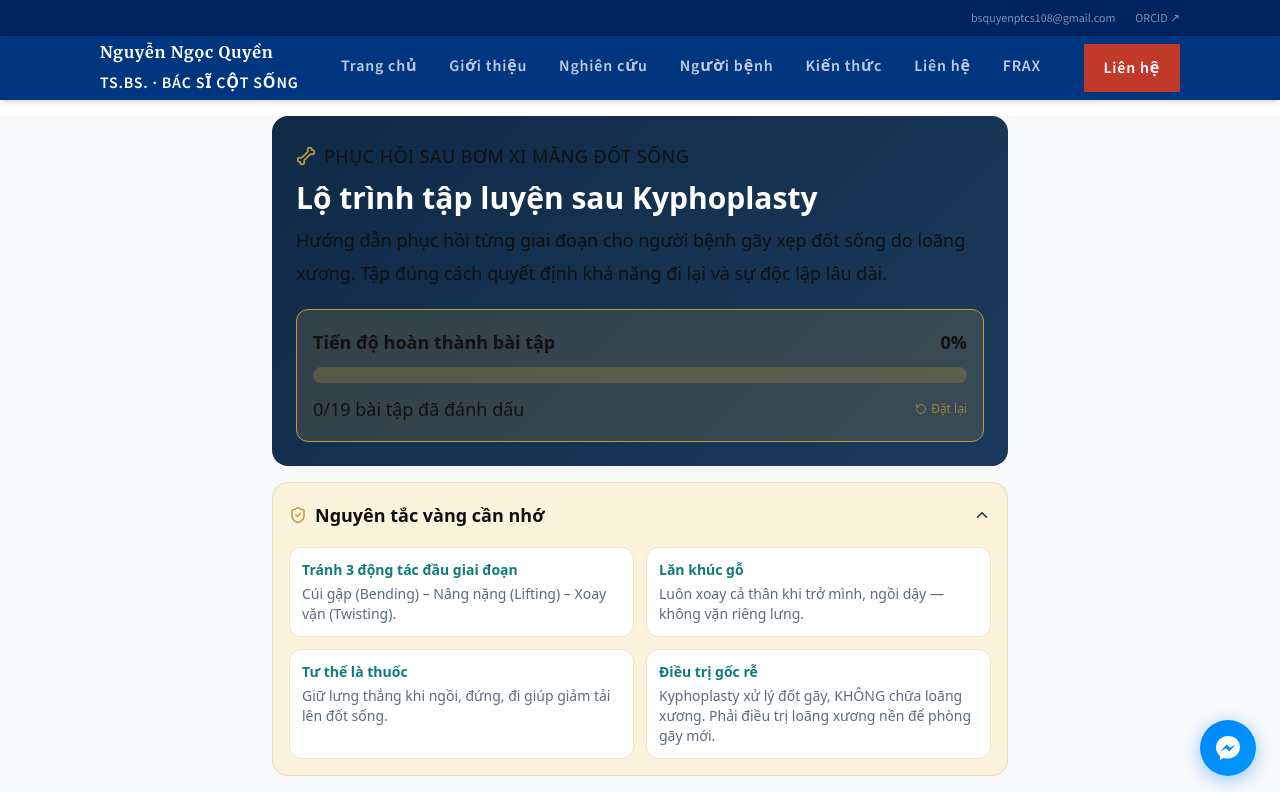
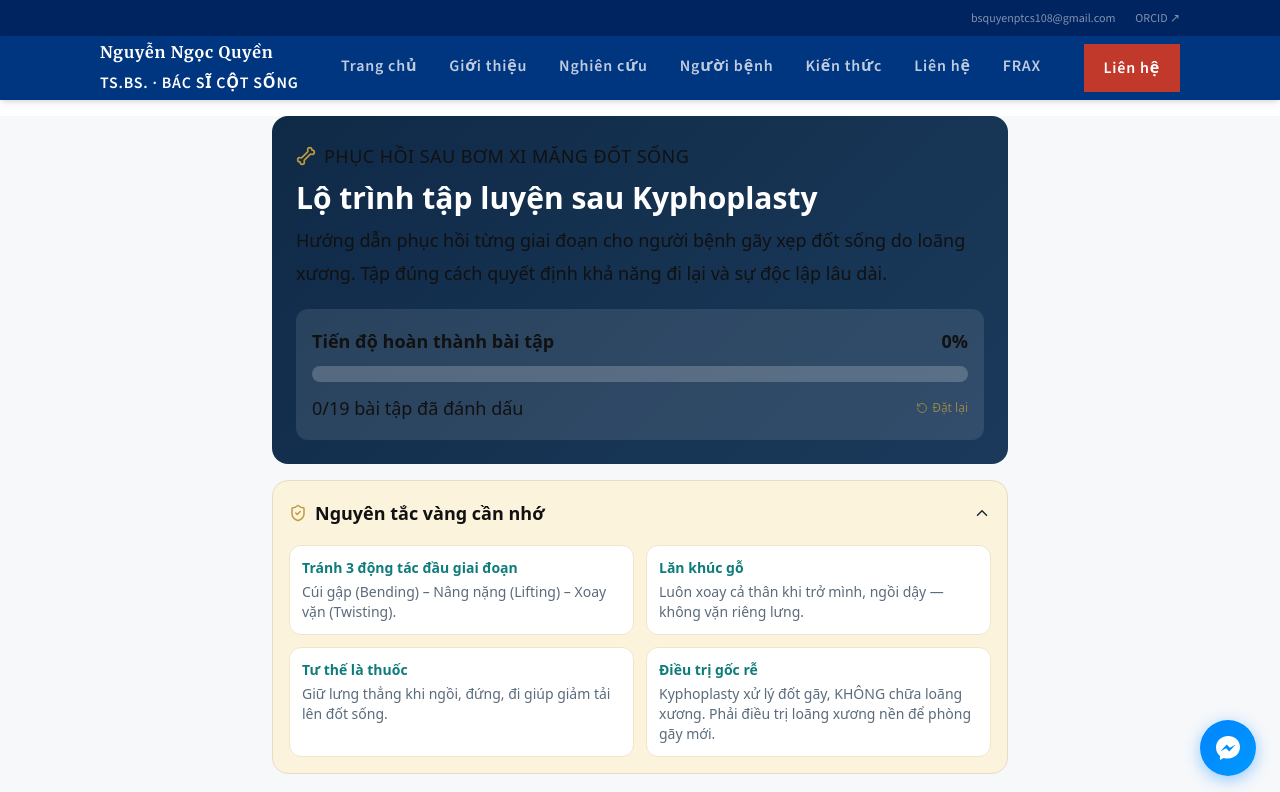
Before and after one commit to Tsquyencotsong-source/bs-quyen-website, a Next.js app: page /kypho-rehab in a window 1280 px wide. Shown: the top 792 px of the page. Built offline with nearby package versions, Linux system fonts and the light colour scheme.

Commit message:
ui: progress box - khung toi, chu mau vang

```diff
--- a/src/components/KyphoRehabApp.tsx
+++ b/src/components/KyphoRehabApp.tsx
@@ -338,12 +338,12 @@ export default function KyphoRehabApp() {
           </p>
 
           {/* Progress */}
-          <div className="mt-5 rounded-xl p-4" style={{ background: "rgba(193,154,62,0.18)", border: `1px solid ${C.gold}` }}>
+          <div className="mt-5 rounded-xl p-4" style={{ background: "rgba(255,255,255,0.1)" }}>
             <div className="flex items-center justify-between text-sm mb-2">
               <span className="font-semibold" style={{ color: C.gold }}>Tiến độ hoàn thành bài tập</span>
               <span className="font-bold text-lg" style={{ color: C.gold }}>{pct}%</span>
             </div>
-            <div className="h-4 rounded-full overflow-hidden" style={{ background: "rgba(193,154,62,0.25)" }}>
+            <div className="h-4 rounded-full overflow-hidden" style={{ background: "rgba(255,255,255,0.2)" }}>
               <div className="h-full rounded-full transition-all duration-500" style={{ width: `${pct}%`, background: `linear-gradient(90deg, ${C.gold}, #e8b84b)` }} />
             </div>
             <div className="flex items-center justify-between mt-2.5 text-xs font-medium" style={{ color: C.gold }}>
```
